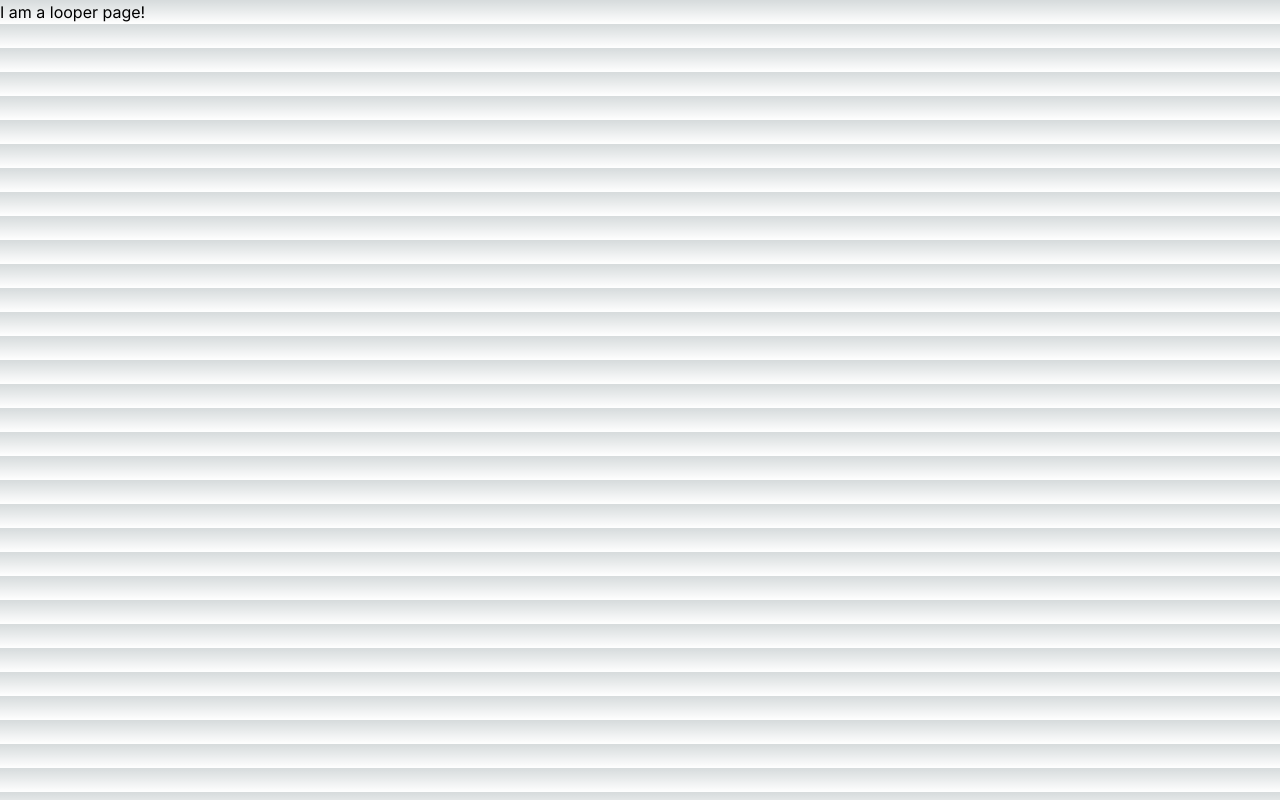
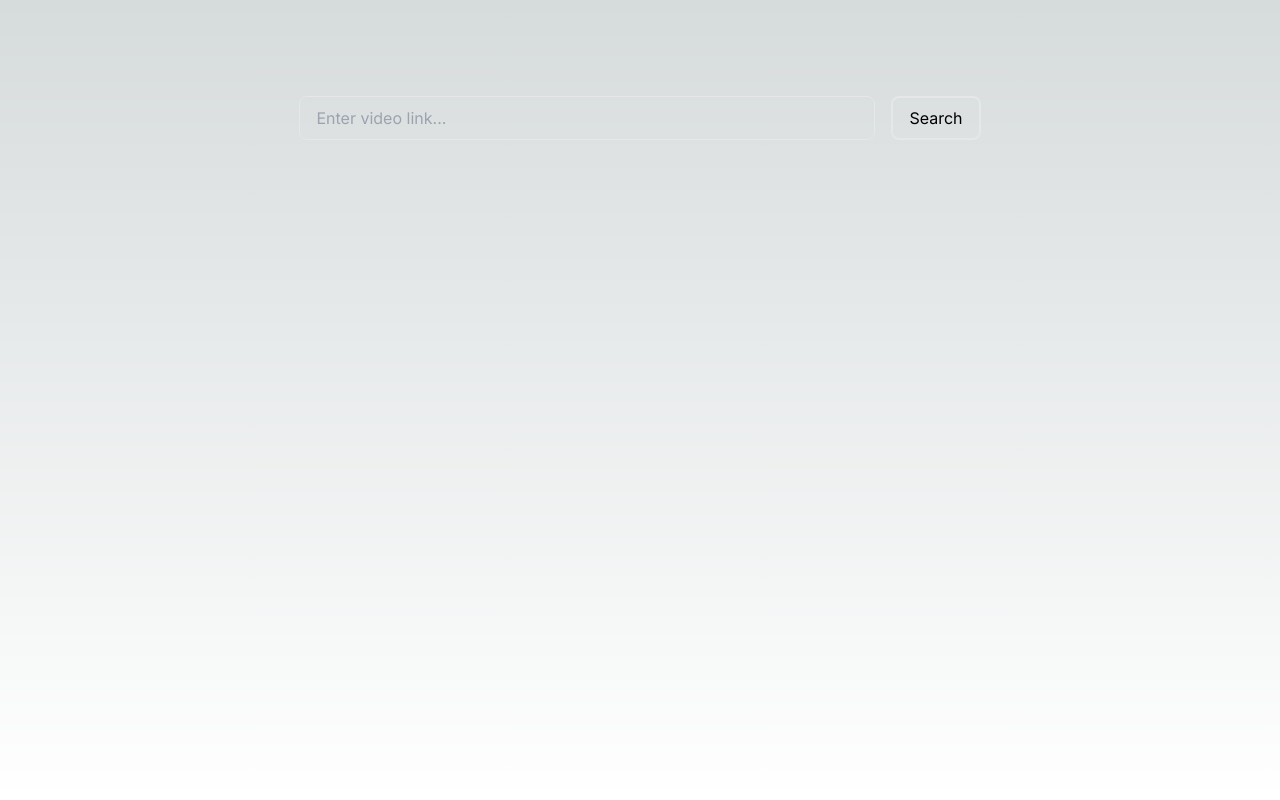
Before and after one commit to NirajanM/your-musical-friend, a Next.js app: page /looper in a window 1280 px wide. Built offline with nearby package versions, Linux system fonts and the light colour scheme.

Commit message:
created search component

```diff
--- a/src/app/looper/page.js
+++ b/src/app/looper/page.js
@@ -1,7 +1,21 @@
+"use client";
+
+import { useState } from "react";
+
 export default function page() {
+
+    const handleClick = (event) => {
+        event.preventDefault();
+    }
+
     return (
-        <div>
-            I am a looper page!
-        </div>
+        <main className="flex min-h-screen flex-col items-center justify-between p-24 ">
+            <form className="flex flex-col w-full max-w-7xl mx-auto items-center justify-center">
+                <div className="w-full flex flex-col md:flex-row justify-center gap-4 ">
+                    <input className="bg-transparent border rounded-lg px-4 py-2 w-full max-w-xl" placeholder="Enter video link..."></input>
+                    <button onClick={handleClick} className="inline px-4 py-2 rounded-lg border-2 hover:bg-slate-50/10">Search</button>
+                </div>
+            </form>
+        </main>
     )
 }
```
